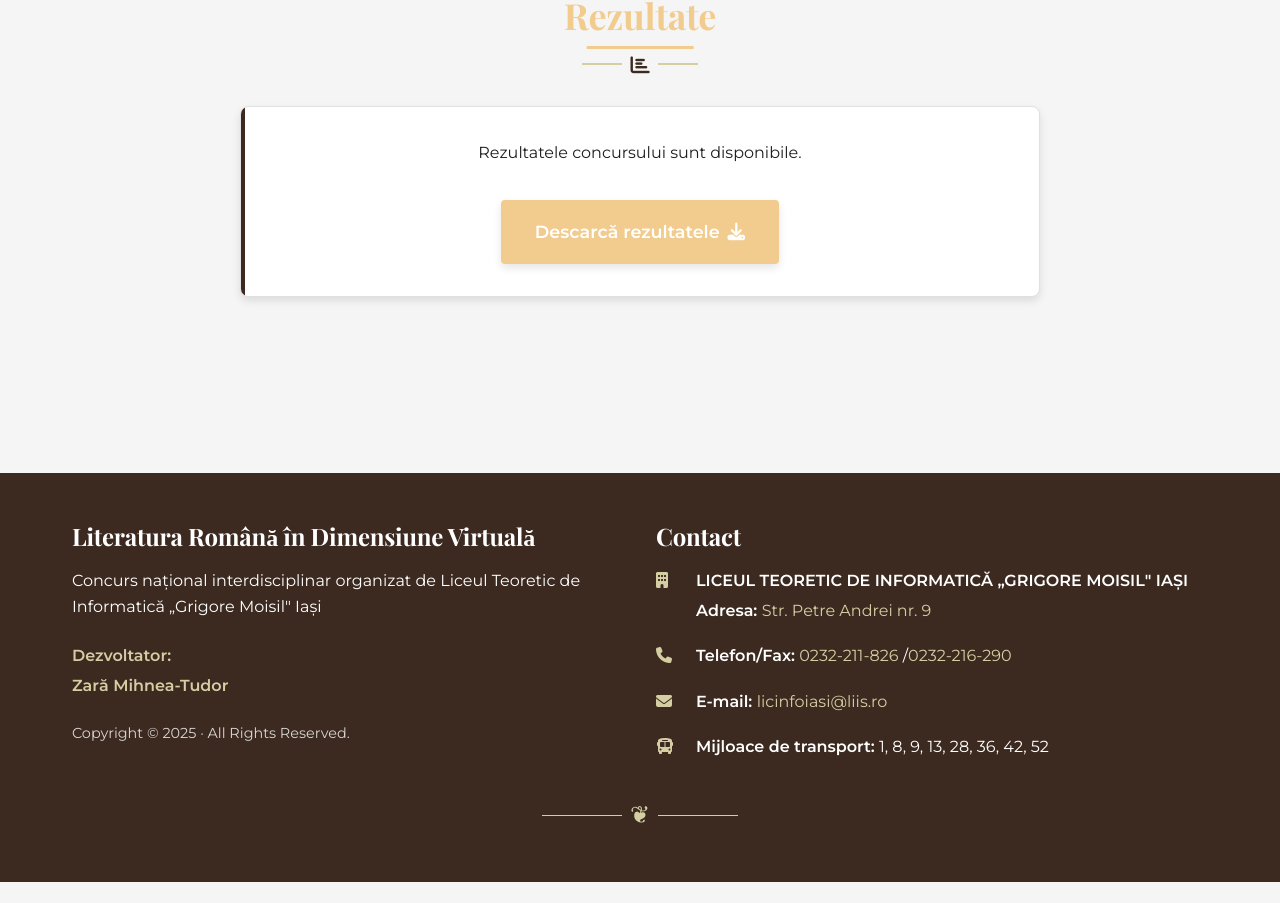
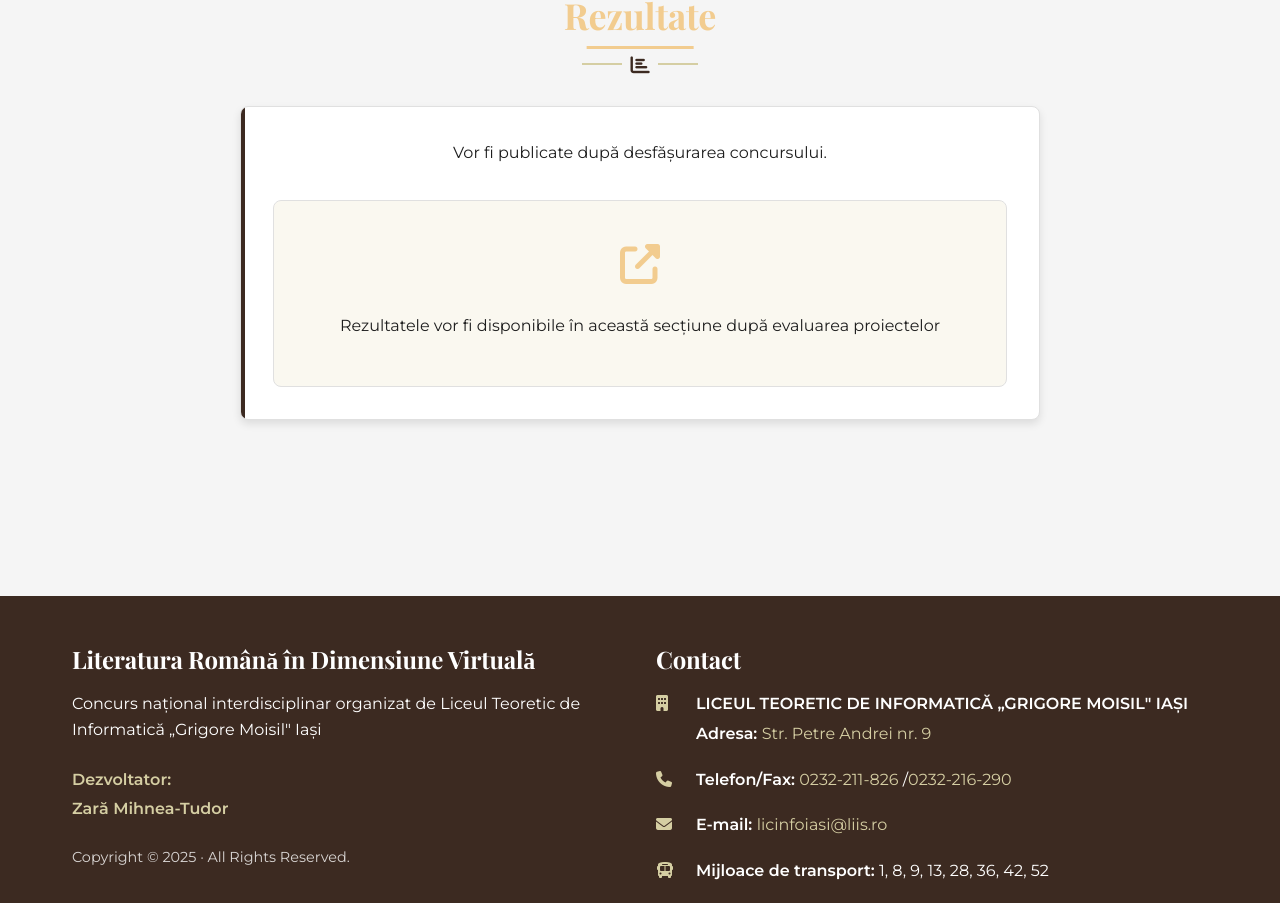
Before and after one commit to zaramihnea/lrdv, a React (Vite) app: page / in a window 1280 px wide. Shown: the part 5494-6397 px from the top of the page. Before the commit the page ends 6376 px from the top, so only its background shows below. Built offline with nearby package versions, Linux system fonts and the light colour scheme; no server answers; a web font is replaced by a local one.

Commit message:
Update config.ts

```diff
--- a/src/config.ts
+++ b/src/config.ts
@@ -28,7 +28,7 @@ const configData: Config = {
   },
 
   // Link catre google drive pentru rezultate, lasati null daca nu exista inca. Se poate utiliza si orice alt service de stocare a fisierelor.
-  resultsLink: "https://drive.google.com/drive/folders/14Qx-d1ZhakKJCqVyb-wOHIvd5t0xBL5A?usp=sharing", // Example: "https://drive.google.com/file/d/..." / null
+  resultsLink: null, // Example: "https://drive.google.com/file/d/..." / null
 
   // Array cu id-urile sectiunilor care trebuie ascunse. Acestea vor fi ascunse din meniu si din pagina principala.
   // Exemplu: ['rezultate', 'inscriere', etc.]
```
